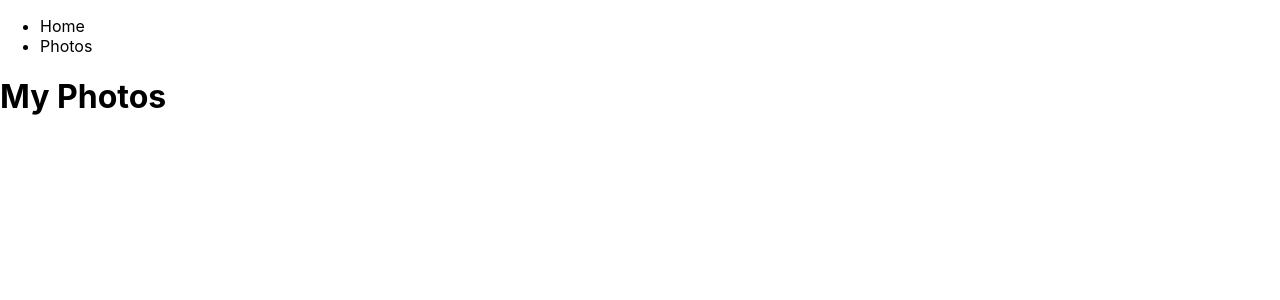
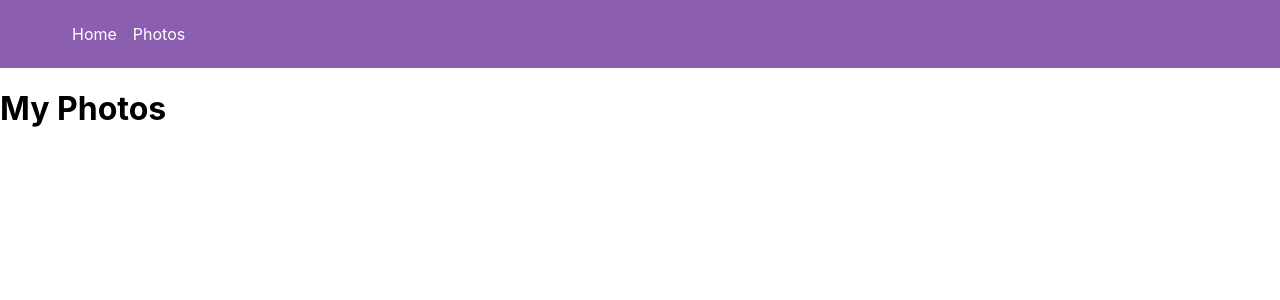
Before and after one commit to seokzin/react, a Next.js app in the folder react-nextjs/: page /photos in a window 1280 px wide. Shown: the top 300 px of the page. Built offline with nearby package versions, Linux system fonts and the light colour scheme.

Commit message:
style: Nav styling with module.css

```diff
--- a/react-nextjs/components/Nav.js
+++ b/react-nextjs/components/Nav.js
@@ -1,8 +1,9 @@
 import Link from "next/link";
+import navStyles from "../styles/Nav.module.css";
 
 const Nav = () => {
   return (
-    <nav>
+    <nav className={navStyles.nav}>
       <ul>
         <li>
           <Link href="/">Home</Link>
--- /dev/null
+++ b/react-nextjs/styles/Nav.module.css
@@ -0,0 +1,13 @@
+.nav {
+  padding: 0.5rem 1rem;
+  background: #8b5eaf;
+}
+
+.nav ul {
+  display: flex;
+}
+
+.nav li {
+  margin-left: 1rem;
+  color: #fff;
+}
--- a/react-nextjs/styles/globals.css
+++ b/react-nextjs/styles/globals.css
@@ -14,3 +14,8 @@
 * {
   box-sizing: border-box;
 }
+
+/* Custum CSS*/
+ul {
+  list-style: none;
+}
```
